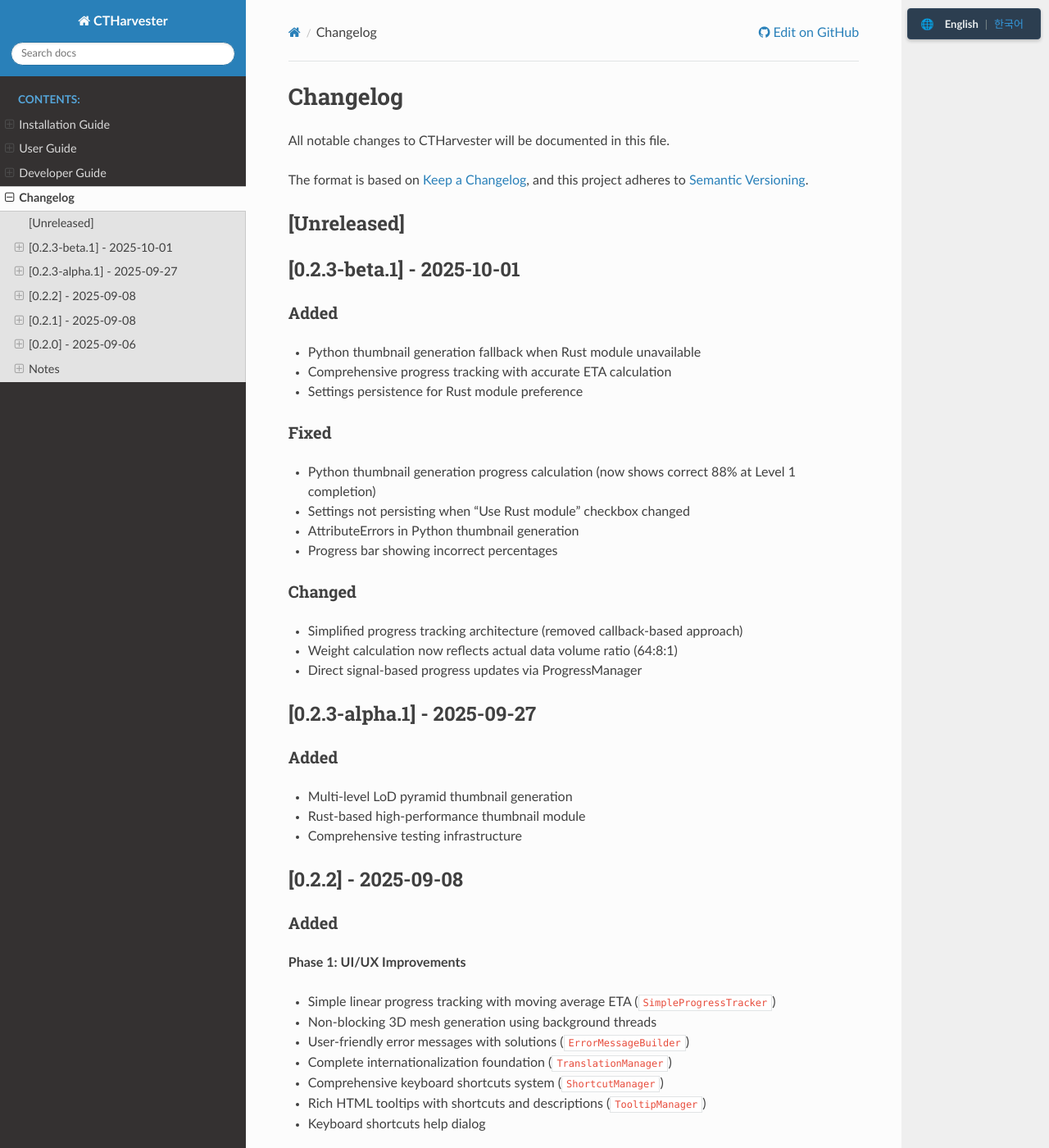
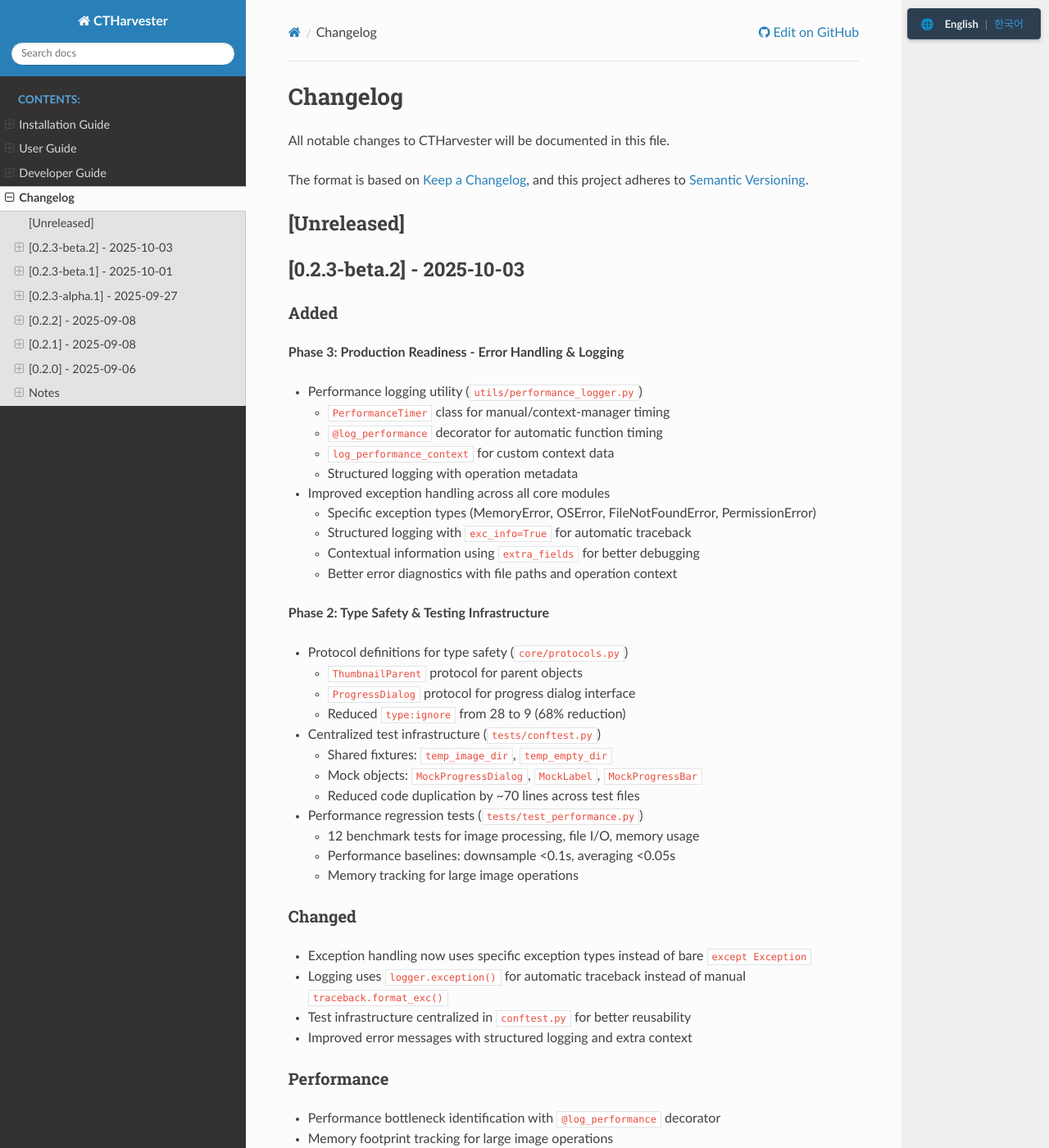
Before and after one commit to jikhanjung/CTHarvester, a Sphinx documentation site: the page built from docs/changelog.rst, in a window 1280 px wide and 1400 px high. Shown: the whole window at 82% size. Built offline with Sphinx 7.4.7 and the Read the Docs theme 3.1.0, drawn with Linux system fonts in a browser that asks for light colours; some of the changed text lies outside the part shown.

Commit message:
docs: Update CONTRIBUTING.md and changelog for Phase 2 & 3
CONTRIBUTING.md updates:
- Update Python requirement to 3.11+ (from 3.8+)
- Add pip install -e .[dev] instructions
- Update test commands with pytest markers (unit, integration, benchmark)
- Add pre-commit hooks explanation
- Update test coverage goals (485+ tests, 95% for core modules)
- Add Phase 2 & 3 improvements section
- Update project architecture with new modules (performance_logger.py, protocols.py)

docs/changelog.rst updates:
- Add [0.2.3-beta.2] entry for Phase 2 & 3 work
- Document performance logging utility
- Document improved exception handling
- Document Protocol definitions for type safety
- Document centralized test infrastructure
- Document performance regression tests

Both files now reflect:
- Recent code quality improvements
- Better error handling and logging
- Type safety enhancements
- Testing infrastructure improvements

```diff
--- a/docs/changelog.rst
+++ b/docs/changelog.rst
@@ -8,6 +8,63 @@
 
 [Unreleased]
 ------------
+
+[0.2.3-beta.2] - 2025-10-03
+---------------------------
+
+Added
+~~~~~
+
+**Phase 3: Production Readiness - Error Handling & Logging**
+
+* Performance logging utility (``utils/performance_logger.py``)
+
+  * ``PerformanceTimer`` class for manual/context-manager timing
+  * ``@log_performance`` decorator for automatic function timing
+  * ``log_performance_context`` for custom context data
+  * Structured logging with operation metadata
+
+* Improved exception handling across all core modules
+
+  * Specific exception types (MemoryError, OSError, FileNotFoundError, PermissionError)
+  * Structured logging with ``exc_info=True`` for automatic traceback
+  * Contextual information using ``extra_fields`` for better debugging
+  * Better error diagnostics with file paths and operation context
+
+**Phase 2: Type Safety & Testing Infrastructure**
+
+* Protocol definitions for type safety (``core/protocols.py``)
+
+  * ``ThumbnailParent`` protocol for parent objects
+  * ``ProgressDialog`` protocol for progress dialog interface
+  * Reduced ``type:ignore`` from 28 to 9 (68% reduction)
+
+* Centralized test infrastructure (``tests/conftest.py``)
+
+  * Shared fixtures: ``temp_image_dir``, ``temp_empty_dir``
+  * Mock objects: ``MockProgressDialog``, ``MockLabel``, ``MockProgressBar``
+  * Reduced code duplication by ~70 lines across test files
+
+* Performance regression tests (``tests/test_performance.py``)
+
+  * 12 benchmark tests for image processing, file I/O, memory usage
+  * Performance baselines: downsample <0.1s, averaging <0.05s
+  * Memory tracking for large image operations
+
+Changed
+~~~~~~~
+
+* Exception handling now uses specific exception types instead of bare ``except Exception``
+* Logging uses ``logger.exception()`` for automatic traceback instead of manual ``traceback.format_exc()``
+* Test infrastructure centralized in ``conftest.py`` for better reusability
+* Improved error messages with structured logging and extra context
+
+Performance
+~~~~~~~~~~~
+
+* Performance bottleneck identification with ``@log_performance`` decorator
+* Memory footprint tracking for large image operations
+* Automatic timing for critical operations
 
 [0.2.3-beta.1] - 2025-10-01
 ---------------------------
```
Also changed, not shown: CONTRIBUTING.md (+108 -18 lines).
